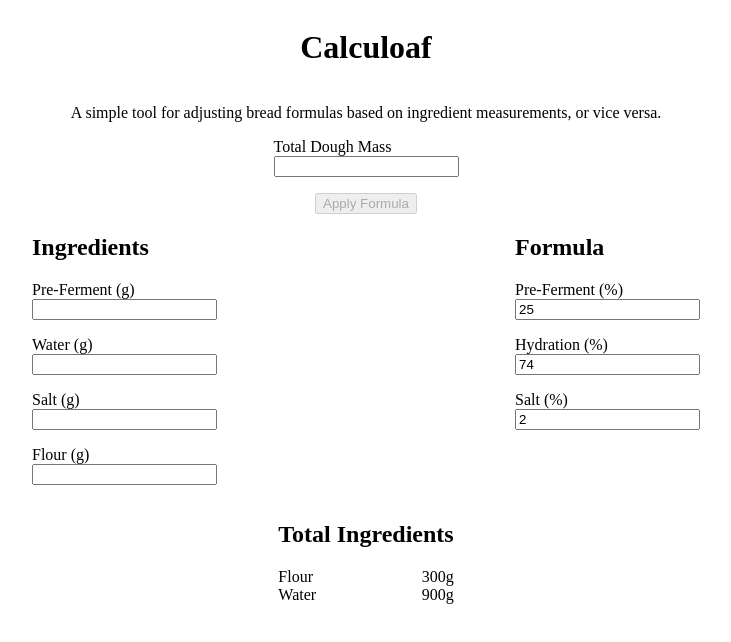
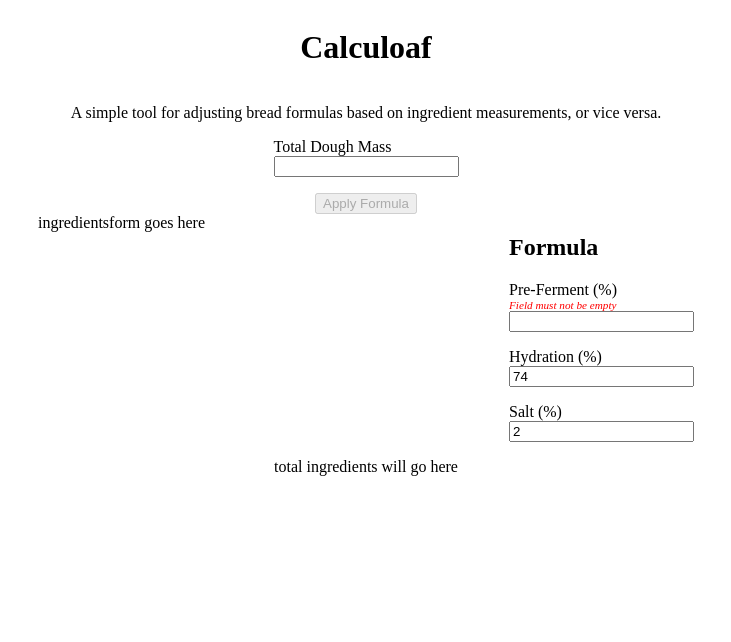
Before and after one commit to alfrdmalr/calculoaf, a React (Vite) app: page / in a window 1280 px wide. Shown: the top 642 px of the page, without its empty margins (274-1005 px from the left). Built offline with nearby package versions, Linux system fonts and the light colour scheme.

Commit message:
split forms crossroads

```diff
--- a/src/App.tsx
+++ b/src/App.tsx
@@ -15,13 +15,14 @@ if (module.hot) {
 
 export const App = () => {
   const [totalDoughMass, setTotalDoughMass] = useState<number | undefined>(undefined);
-  const [ingredients, setIngredients] = useState<Ingredients>({});
+  const [ingredients, setIngredients] = useState<Ingredients>();
   const [formula, setFormula] = useState<Formula>({
     hydrationPercent: 74,
-    preFermentPercent: 25,
+    levainPercent: 25,
     saltPercent: 2
   });
 
+  /*
   const updateIngredients = (i: Ingredients) => {
     setIngredients(i);
     if (validateIngredients(i)) {
@@ -50,6 +51,7 @@ export const App = () => {
     }
     return true;
   }
+  */
 
   const isValidFormula = (f: Formula): boolean => {
     if (isNaN(f.saltPercent) || f.saltPercent === undefined) {
@@ -58,12 +60,11 @@ export const App = () => {
     if (isNaN(f.hydrationPercent) || f.hydrationPercent === undefined) {
       return false;
     }
-    if (isNaN(f.preFermentPercent) || f.preFermentPercent === undefined) {
+    if (isNaN(f.levainPercent) || f.levainPercent === undefined) {
       return false;
     }
     return true;
   }
-
 
   return(
     <div className={styles.main}>
@@ -84,11 +85,14 @@ export const App = () => {
       />
       <div className={styles.forms}>
         <div className={styles.formContainer}>
+          ingredientsform goes here
+          {/*
           <IngredientsForm
             formula={formula}
             updateIngredients={updateIngredients}
             ingredients={ingredients}
           />
+            */}
         </div>
         <div className={styles.formContainer}>
           <FormulaForm
@@ -98,9 +102,12 @@ export const App = () => {
         </div>
       </div>
       <div className={styles.formContainer}>
+        total ingredients will go here
+        {/*
         <TotalIngredients
           ingredients={ingredients}
         />
+         */}
       </div>
     </div>
   )
--- a/src/components/ingredientsForm/index.tsx
+++ b/src/components/ingredientsForm/index.tsx
@@ -12,7 +12,7 @@ export interface IngredientsFormProps {
 
 export const IngredientsForm = (props: IngredientsFormProps) => {
   const {updateIngredients, ingredients, formula } = props;
-  const { preFermentMass, flourMass, waterMass, saltMass } = ingredients;
+  const { levainMass, flourMass, waterMass, saltMass } = ingredients;
 
   //todo
   const unit: string = "g";
@@ -39,8 +39,8 @@ export const IngredientsForm = (props: IngredientsFormProps) => {
       <NumberInput
         label={`Pre-Ferment (${unit})`}
         id={'pre-ferment'}
-        value={preFermentMass}
-        updateValue={(n) => adjustIngredients(n, formula.preFermentPercent)}
+        value={levainMass}
+        updateValue={(n) => adjustIngredients(n, formula.levainPercent)}
         enforceBounds
         min={0}
       />
--- a/src/functions/applyFormula.ts
+++ b/src/functions/applyFormula.ts
@@ -4,50 +4,34 @@ import {Ingredients} from "../types/ingredients";
 export function getFlourMass(ingredientMass: number, ingredientPercent: number): number {
   return ingredientMass / (ingredientPercent / 100);
 }
-
 // assumes valid formula
 export function applyFormula(formula: Formula, flourMass: number): Ingredients {
   const hydrationDecimal = formula.hydrationPercent / 100;
-  const preFermentDecimal = formula.preFermentPercent / 100;
+  const levainDecimal = formula.levainPercent / 100;
   const saltDecimal = formula.saltPercent / 100;
 
   const saltMass = flourMass * saltDecimal;
-  const preFermentMass = flourMass * preFermentDecimal;
-  const waterMass = flourMass * hydrationDecimal - (preFermentMass / 2); // not strictly true since the levain has some water
+  const levainMass = flourMass * levainDecimal;
+  const waterMass = flourMass * hydrationDecimal; // - (preFermentMass / 2); // not strictly true since the levain has some water
 
   return {
     saltMass,
-    preFermentMass,
+    levainMass,
     flourMass,
     waterMass
   }
 }
 
 export function applyFormulaTDM(formula: Formula, totalDoughMass: number): Ingredients {
-  const hydrationDecimal = formula.hydrationPercent / 100;
-  const preFermentDecimal = formula.preFermentPercent / 100;
-  const saltDecimal = formula.saltPercent / 100;
+  const {saltPercent, hydrationPercent, levainPercent} = formula;
+
   if (totalDoughMass < 1) {
     throw new Error("Dough mass must be at least 1 gram.")
   }
 
-  const flourMass = totalDoughMass / (1 + (hydrationDecimal + saltDecimal + preFermentDecimal));
+  // +100 to include flour, which isn't represented strictly in the Formula
+  const totalPercentages = 100 + saltPercent + hydrationPercent + levainPercent;
+  const flourMass = (totalDoughMass * 100) / totalPercentages;
+
   return applyFormula(formula, flourMass);
 }
-
-// general formula:
-// TDM = water + flour + salt + levain
-// both water and flour can be expressed in terms of hydration and the other:
-// water = flour * hydration
-// flour = water / hydration
-// meaning we only need one of these terms to generate a full set of
-// ingredients, provided we have a formula (and a tdm)
-//
-// for example:
-// flour = (TDM - salt - levain) / (1 + hydration)
-// even better, we can get flour from just a TDM and recipe:
-// TDM = FLOUR + FLOUR*water% + FLOUR*salt% + FLOUR*levain%
-// so FLOUR = TDM / (1 + (waterPercent + saltPercent + preFermentPercent))
-// hydration is a bit trickier though...
-// we can still always find the flour percentage though
-// if we don't have a TDM, we can just backcalculate the total flour amount from any single ingredient, because bakers percentage
--- /dev/null
+++ b/src/types/recipe.ts
@@ -0,0 +1,6 @@
+import { Formula } from './formula';
+
+export interface Recipe {
+  formula: Formula;
+  totalDoughMass: number;
+}
```
Also changed, not shown: src/types/formula.tsx (+14 -1 lines), src/types/ingredients.tsx (+9 -4 lines).
